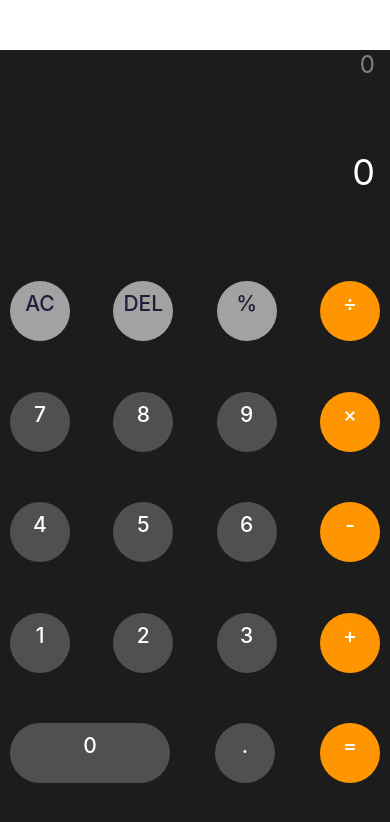
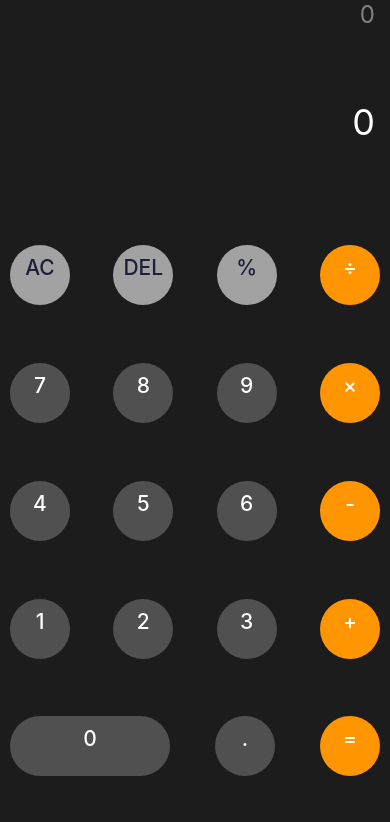
Before and after one commit to bekirbali/Native-Calculator, a React Native app: screen / in a window 390 px wide. Shown: the top 822 px of the page. Built offline with nearby package versions, Linux system fonts and the light colour scheme.

Commit message:
margin top cleared, display fixed

```diff
--- a/App.js
+++ b/App.js
@@ -111,7 +111,7 @@ const styles = StyleSheet.create({
   container: {
     flex: 1,
     justifyContent: "center",
-    marginTop: 50,
+    // marginTop: 50,
     backgroundColor: "#1C1C1C",
   },
 });
```
